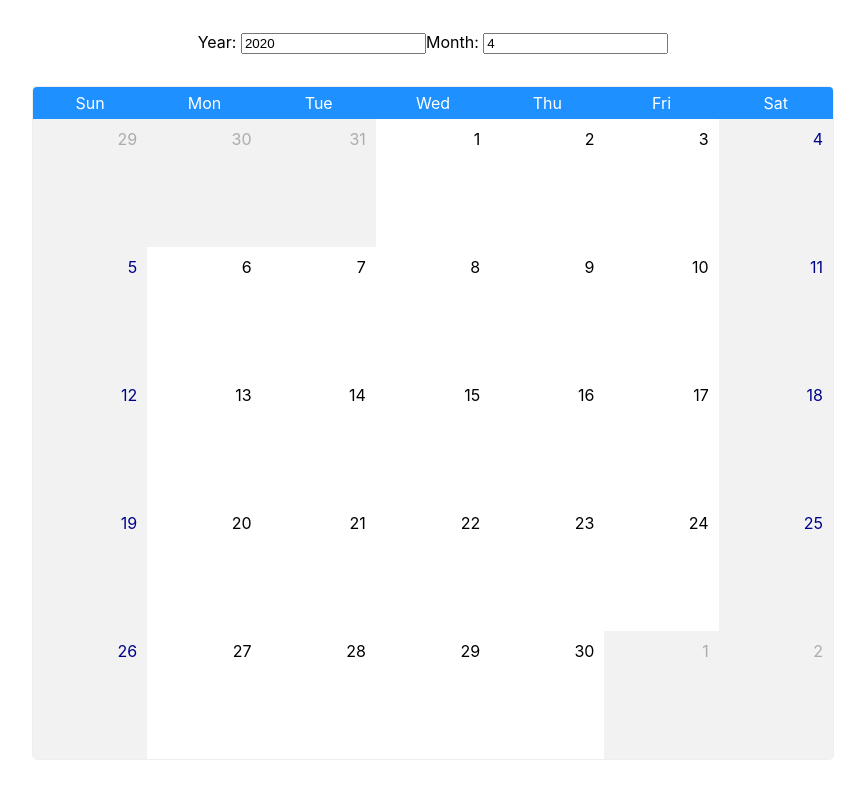
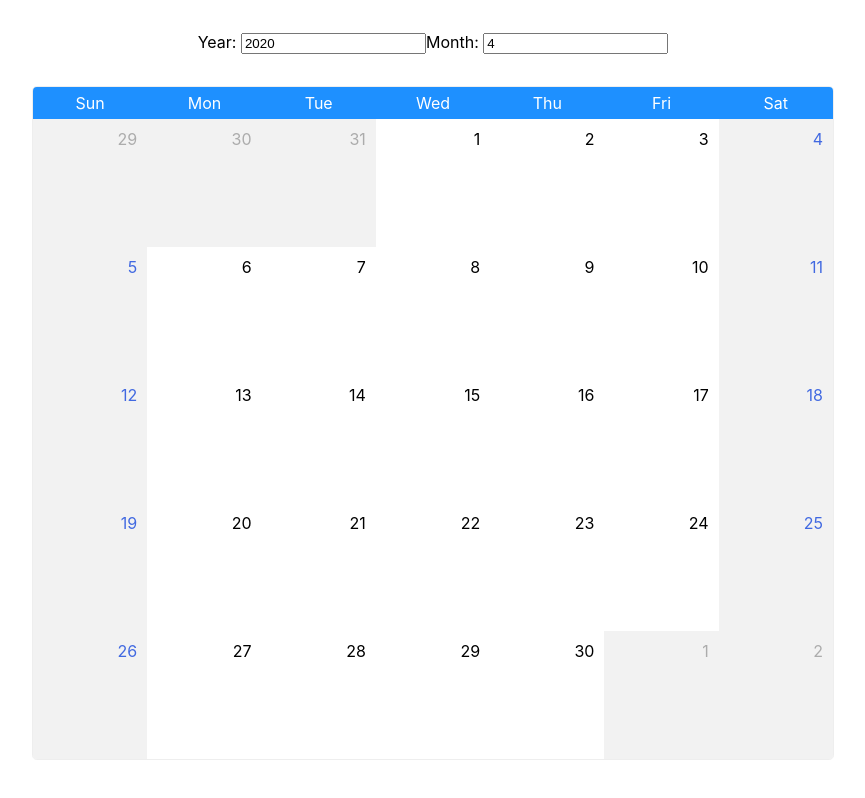
Before and after one commit to celsobonutti/calendar, a React (Create React App) app: page / in a window 1280 px wide. Shown: the whole page, without its empty margins (207-1072 px from the left). Built offline with nearby package versions, Linux system fonts and the light colour scheme.

Commit message:
Changes some colors

```diff
--- a/src/components/Day/Day.tsx
+++ b/src/components/Day/Day.tsx
@@ -46,7 +46,7 @@
   if (outOfMonth) {
     color = '#ACACAC';
   } else if (weekend) {
-    color = 'darkblue';
+    color = '#4169E1';
   }
 
   return (
--- a/src/components/Weekdays/Weekdays.tsx
+++ b/src/components/Weekdays/Weekdays.tsx
@@ -8,6 +8,7 @@
   height: 2em;
 
   background-color: #1E90FF;
+  color: #F0FFFF;
 `;
 
 const HeaderLabel = styled.p`
```
